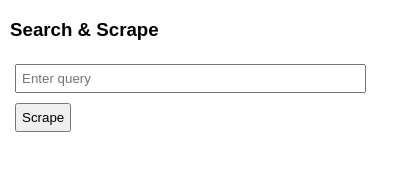
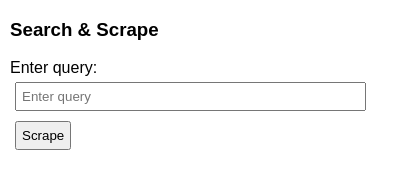
Before and after one commit to enadoctemp/ElseWhere_Scraper, a browser extension: page popup.html in a window 400 px wide. Drawn offline with Linux system fonts and the light colour scheme.

Commit message:
Update popup.html

```diff
--- a/popup.html
+++ b/popup.html
@@ -18,10 +18,11 @@
   </style>
 </head>
 <body>
-  <h3>Search & Scrape</h3>
-  <input id="query" placeholder="Enter query" size="40" />
-  <button id="startBtn">Scrape</button>
-  <div id="output"></div>
+  <h3 id="main-heading">Search & Scrape</h3>
+  <label for="query">Enter query:</label>
+  <input id="query" aria-labelledby="main-heading" placeholder="Enter query" size="40" />
+  <button id="startBtn" aria-label="Start Scraping">Scrape</button>
+  <div id="output" role="status"></div>
   <script src="popup.js"></script>
 </body>
 </html>
```
